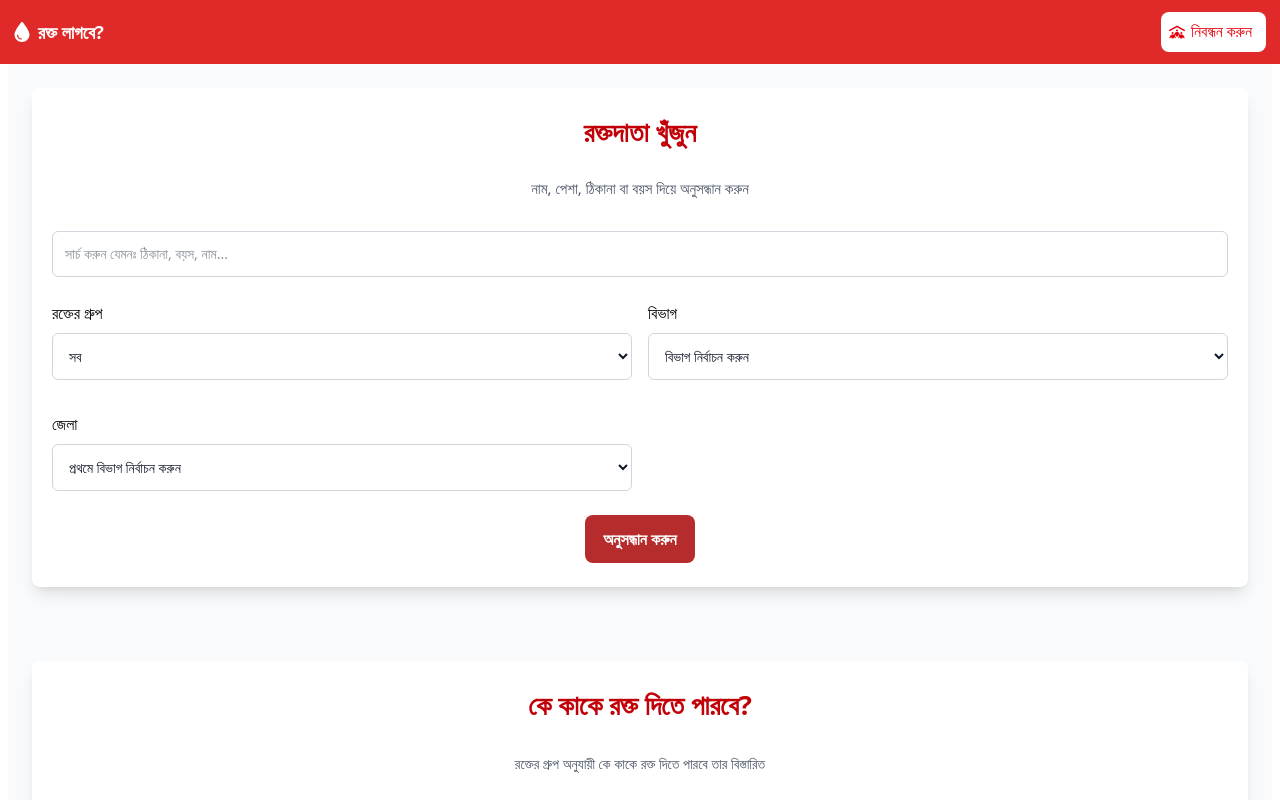
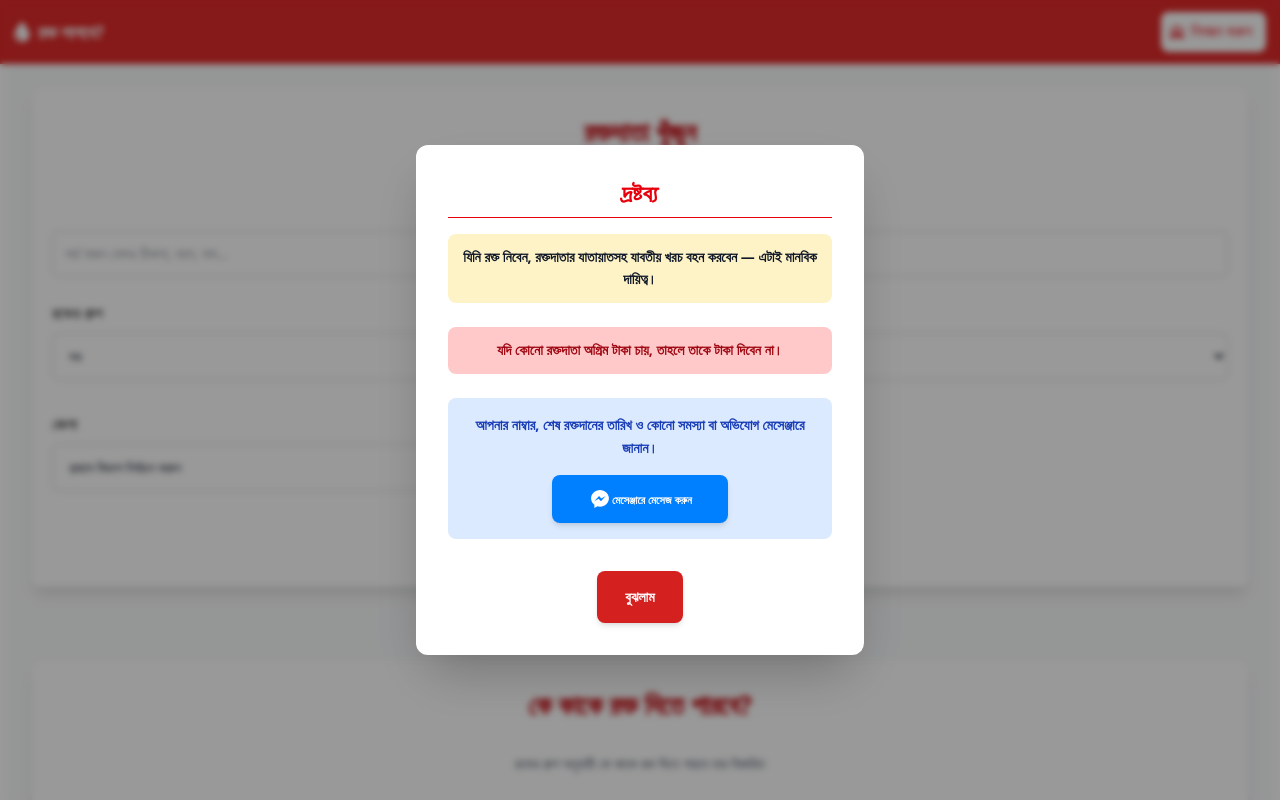
Before and after one commit to abdullah-al-shishir/RoktoLagbe-, a React (Vite) app: page / in a window 1280 px wide. Shown: the top 800 px of the page. Built offline with nearby package versions, Linux system fonts and the light colour scheme.

Commit message:
Modal added with pop-up msge

```diff
--- a/src/App.jsx
+++ b/src/App.jsx
@@ -4,11 +4,13 @@ import { BrowserRouter, Route, Routes } from "react-router-dom";
 import Home from "./Pages/Home";
 import Navbar from "./Pages/Navbar";
 import Footer from "./Pages/Footer";
+import MODAL from "./Pages/Modal";
 
 function App() {
   return (
     <>
       <BrowserRouter>
+        <MODAL />
         <Navbar />
         <Routes>
           <Route path="/" element={<Home />} />
--- a/src/Components/Bloodlist.jsx
+++ b/src/Components/Bloodlist.jsx
@@ -112,7 +112,6 @@ const Bloodlist = () => {
                 <tr>
                   <th
                     scope="col"
-                    // REMOVED 'sticky', 'left-0', and 'z-10' from the Donor TH, but kept the background color
                     className="px-4 py-3 text-left text-sm font-bold text-gray-700 uppercase tracking-wider bg-gray-200 border-r border-gray-300"
                   >
                     Donor (দাতা)
--- /dev/null
+++ b/src/Pages/Modal.jsx
@@ -0,0 +1,83 @@
+import React, { useState, useEffect } from "react";
+import { BiLogoMessenger } from "react-icons/bi";
+
+const Modal = ({ message, onClose }) => {
+  return (
+    <div
+      className="fixed inset-0 bg-black/40 flex items-center justify-center z-50"
+      style={{ backdropFilter: "blur(3px)" }}
+    >
+      <div className="bg-white p-8 rounded-xl shadow-2xl max-w-md w-full mx-4 animate-slideInFromTop text-center font-bold text-sm">
+        <h2 className="text-2xl text-red-600 mb-4 border-b pb-2 ">দ্রষ্টব্য</h2>
+        <div className="bg-amber-100 rounded-lg">
+          <p className="text-gray-900 mb-6 leading-relaxed py-3 px-3">
+            {message}
+          </p>
+        </div>
+        <div className="bg-red-200 rounded-lg">
+          <p className="text-red-800 mb-6 leading-relaxed py-3 px-4">
+            যদি কোনো রক্তদাতা অগ্রিম টাকা চায়, তাহলে তাকে টাকা দিবেন না।
+          </p>
+        </div>
+        <div className="bg-blue-100 rounded-lg p-4 flex flex-col items-center">
+          <p className="text-blue-800 mb-4 leading-relaxed text-center">
+            আপনার নাম্বার, শেষ রক্তদানের তারিখ ও কোনো সমস্যা বা অভিযোগ
+            মেসেঞ্জারে জানান।
+          </p>
+          <button className="bg-[#007FFF] hover:bg-[#0769cb] hover:cursor-pointer w-1/2 max-w-xs mx-auto flex justify-center items-center text-white text-[11px] p-2 font-semibold py-3 rounded-lg transition duration-200 shadow-md">
+            <BiLogoMessenger className="text-2xl" /> মেসেঞ্জারে মেসেজ করুন
+          </button>
+        </div>
+
+        <div className="mt-8">
+          <button
+            onClick={onClose}
+            className="bg-[#d52020] hover:bg-[#ab1616] hover:cursor-pointer hover:-translate-y-0.5 text-white font-semibold py-4 px-7 rounded-lg transition duration-200 shadow-md"
+          >
+            বুঝলাম
+          </button>
+        </div>
+      </div>
+    </div>
+  );
+};
+
+const MODAL = () => {
+  const [isModalOpen, setIsModalOpen] = useState(true);
+
+  const handleConfirm = () => {
+    setIsModalOpen(false);
+  };
+
+  return (
+    <div className="flex items-center justify-center">
+      {isModalOpen && (
+        <Modal
+          message="যিনি রক্ত নিবেন, রক্তদাতার যাতায়াতসহ যাবতীয় খরচ বহন করবেন — এটাই মানবিক দায়িত্ব।"
+          onClose={handleConfirm}
+        />
+      )}
+
+      <style>
+        {`
+          @keyframes slideInFromTop {
+            0% {
+              transform: translateY(-10%);
+              opacity: 0;
+            }
+            100% {
+              transform: translateY(0);
+              opacity: 1;
+            }
+          }
+
+          .animate-slideInFromTop {
+            animation: slideInFromTop 0.9s ease-out forwards;
+          }
+        `}
+      </style>
+    </div>
+  );
+};
+
+export default MODAL;
```
